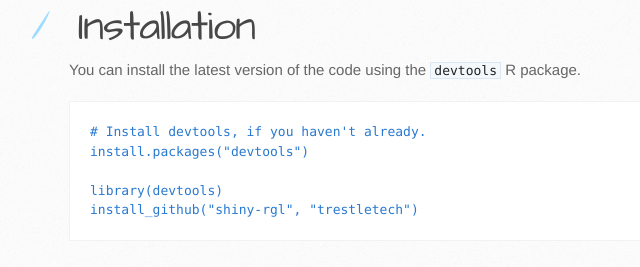
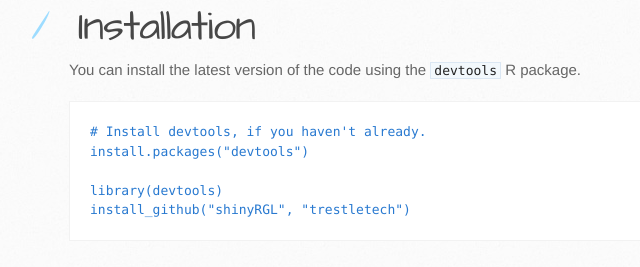
Before and after one commit to trestletech/shinyRGL, a plain HTML site: page index.html in a window 1280 px wide. Shown: the part 1280-1547 px from the top of the page, 101-741 px from the left. Drawn offline with Linux system fonts and the light colour scheme.

Commit message:
Corrected install instructions.

```diff
--- a/index.html
+++ b/index.html
@@ -1223,7 +1223,7 @@ be as simple as adding lines like the following:</p>
 install.packages("devtools")
 
 library(devtools)
-install_github("shiny-rgl", "trestletech")
+install_github("shinyRGL", "trestletech")
 </code></pre>
 
 <h1>
```
